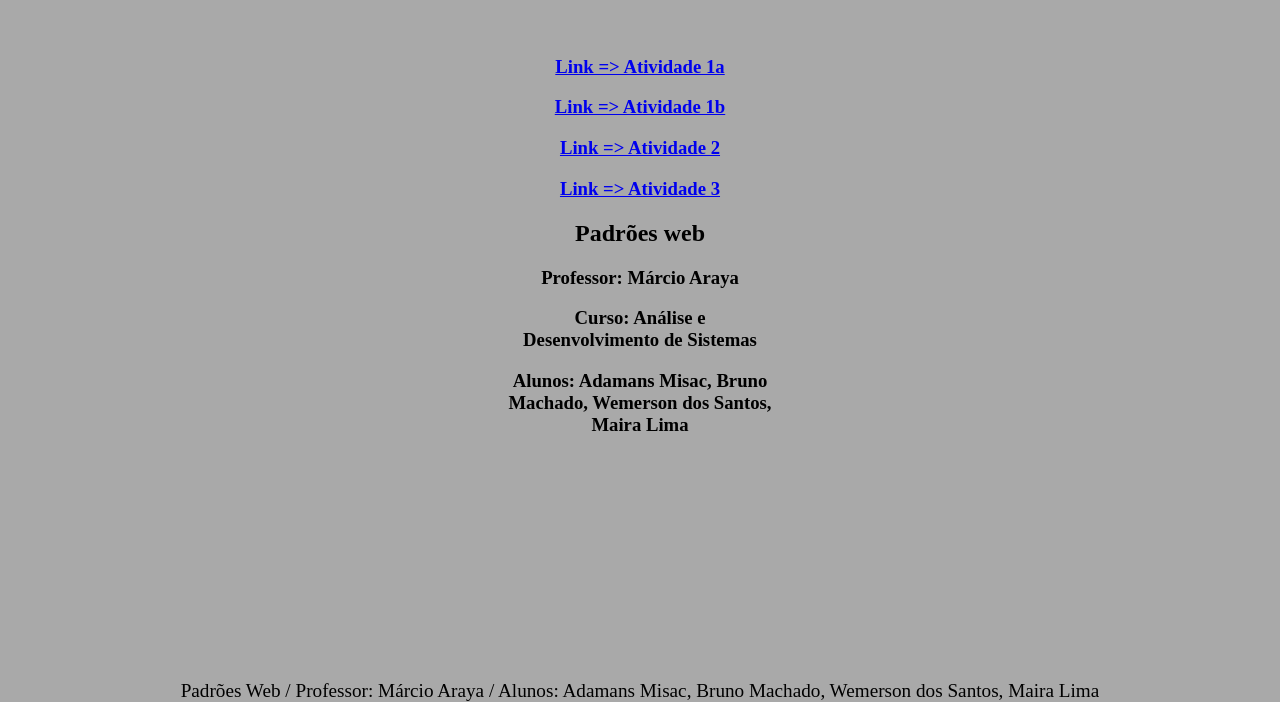
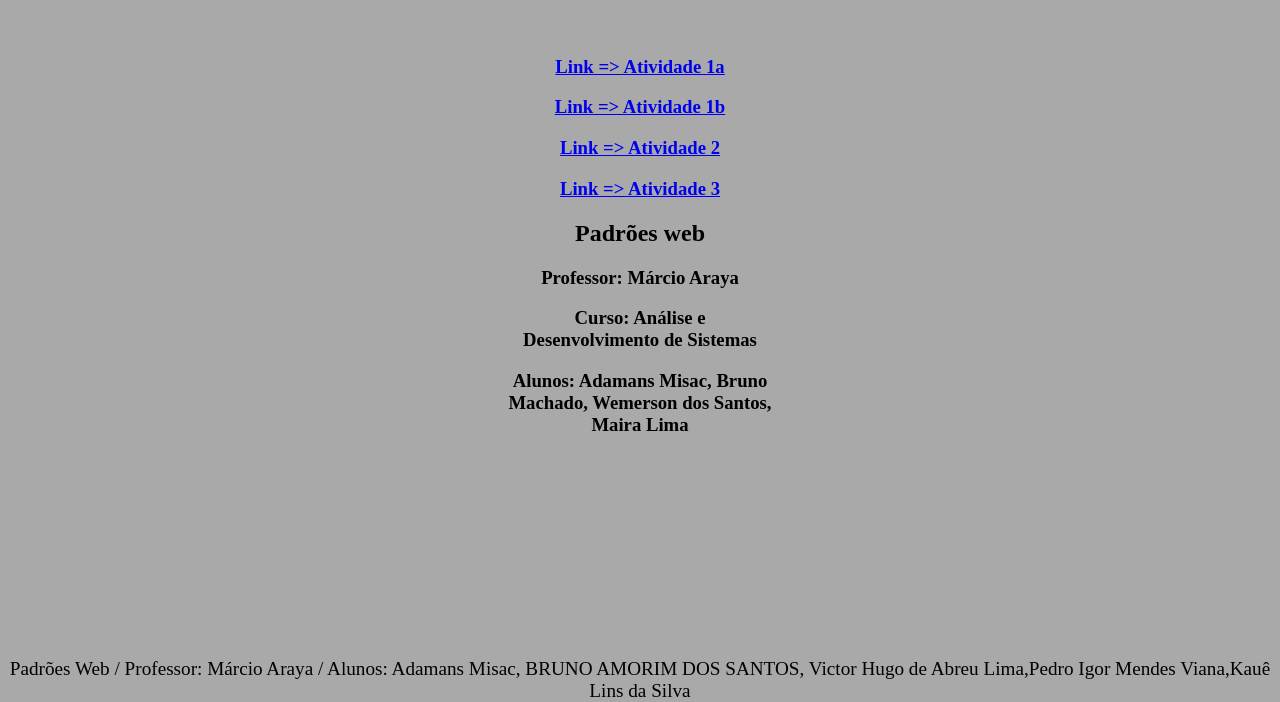
Before and after one commit to A10571057b/javascript-excercicios-BR, a plain HTML site: page index.html in a window 1280 px wide. Shown: the part 98-800 px from the top of the page. Drawn offline with Linux system fonts and the light colour scheme.

Commit message:
Update index.html

```diff
--- a/index.html
+++ b/index.html
@@ -37,6 +37,6 @@
     <h3>Curso: Análise e Desenvolvimento de Sistemas</h3>
     <h3>Alunos: Adamans Misac, Bruno Machado, Wemerson dos Santos, Maira Lima</h3>
 
-    <footer>Padrões Web / Professor: Márcio Araya / Alunos: Adamans Misac, Bruno Machado, Wemerson dos Santos, Maira Lima</footer>
+    <footer>Padrões Web / Professor: Márcio Araya / Alunos: Adamans Misac,  BRUNO AMORIM DOS SANTOS, Victor Hugo de Abreu Lima,Pedro Igor Mendes Viana,Kauê Lins da Silva</footer>
 </body>
 </html>
```
